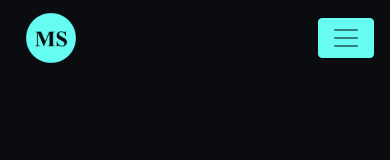
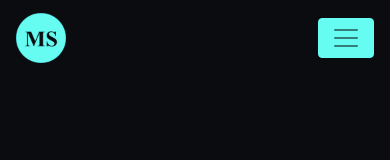
Before and after one commit to milan-shrestha/portfolio-project, an Angular app: page / in a window 390 px wide. Shown: the top 160 px of the page. Built offline with nearby package versions, Linux system fonts and the light colour scheme.

Commit message:
Removed margin from logo in mobile screen

```diff
--- a/src/app/app.component.css
+++ b/src/app/app.component.css
@@ -57,6 +57,10 @@
         display: none;
     }
 
+    .logo{
+        margin-left: 0;
+    }
+
 }
 
 @media screen and (max-width: 767px){
@@ -64,4 +68,8 @@
     #left-sidebar, #right-sidebar{
         display: none;
     }
+
+    .logo{
+        margin-left: 0;
+    }
 }
```
